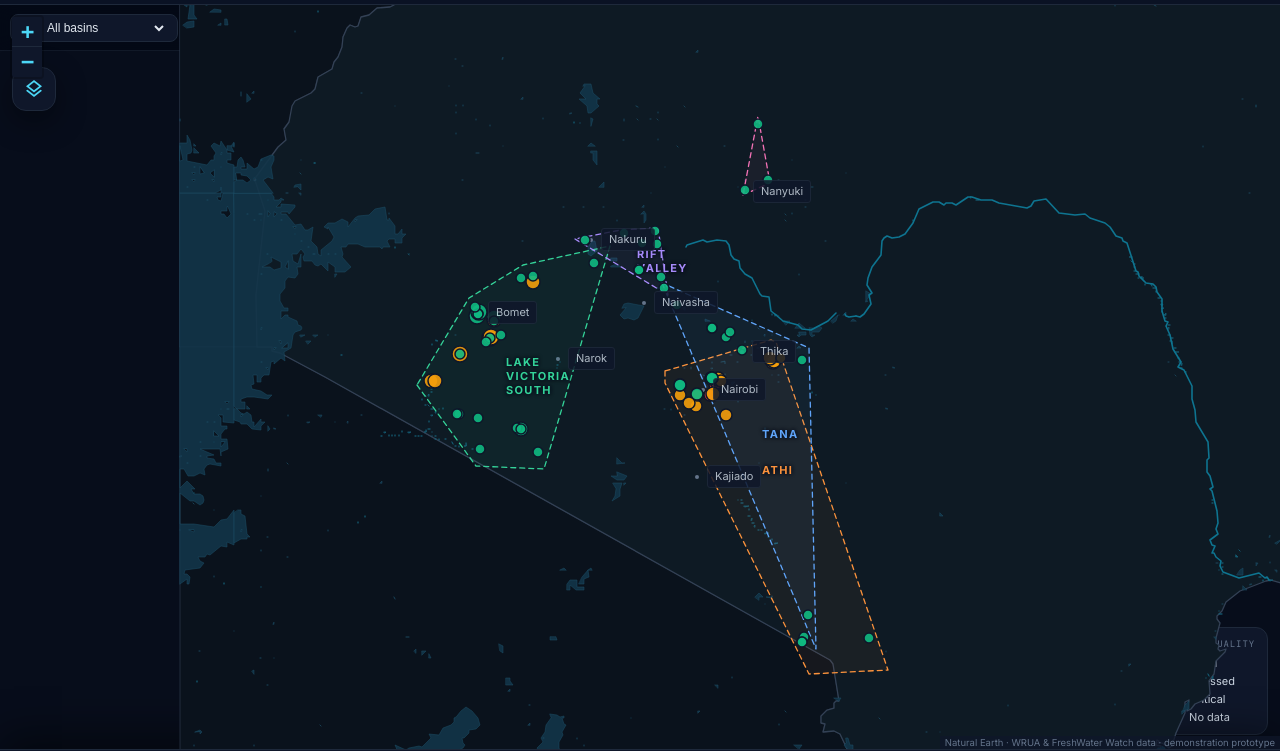
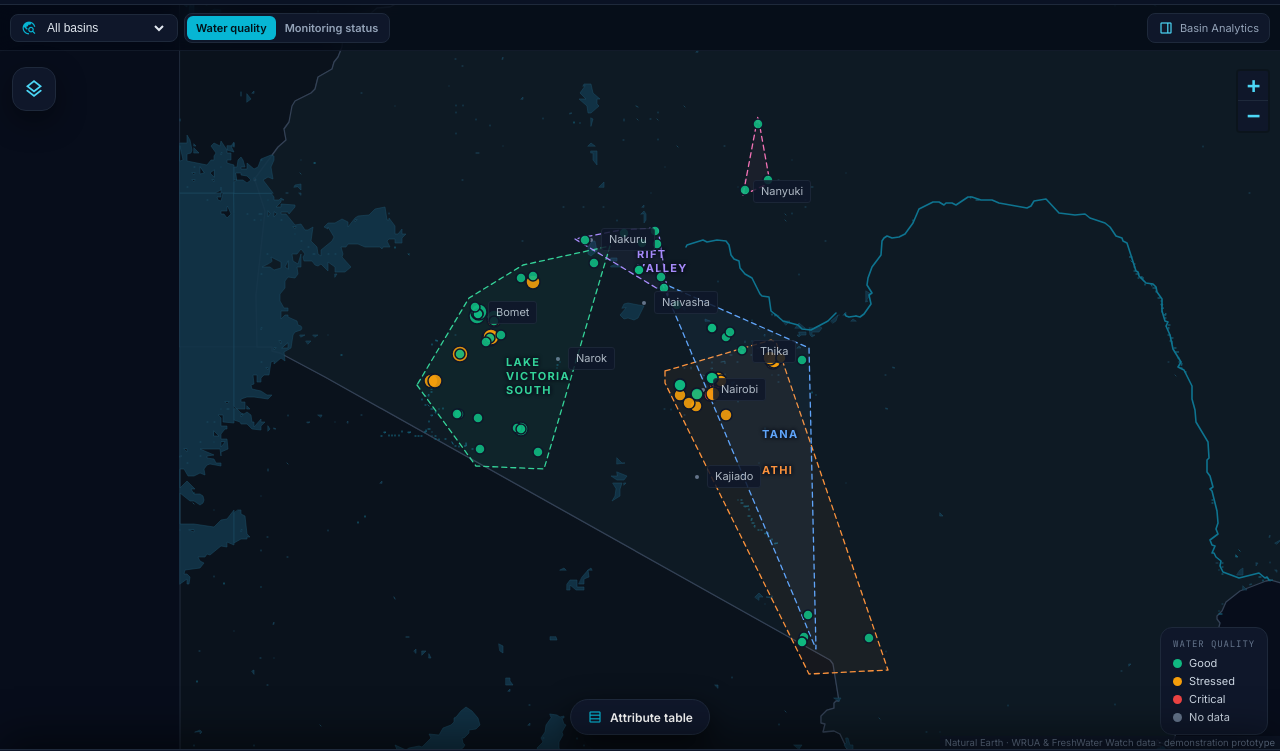
Before and after one commit to PAUL-WK/kenawrua-river-mapping, a website built with Vite: page index.html in a window 1280 px wide. Shown: the part 51-802 px from the top of the page. Built offline with nearby package versions, Linux system fonts and the light colour scheme.

Commit message:
Fix map canvas painting over the UI panels during zoom
#map had no z-index, so it didn't establish its own stacking context.
Leaflet's internal panes/controls carry z-index values from ~200 up to
1000+, which were competing directly with this app's own overlay
z-indexes (25-45 on the attribute table, legend, layers panel, HUD)
at the parent level instead of staying contained inside the map —
so zooming could make the map render on top of everything else.

Also moved the zoom +/- control to top-right: its default top-left
position collided with the layers FAB/panel living in that corner.

```diff
--- a/src/main.js
+++ b/src/main.js
@@ -94,7 +94,10 @@ BASINS.forEach(b => { const o = document.createElement('option'); o.value = b; o
 basinSelect.onchange = () => { basinFilter = basinSelect.value; refresh(); };
 
 // ---------------- map ----------------
-const map = L.map('map', { zoomSnap: 0.25, attributionControl: true }).fitBounds([[-3.3, 34.4], [0.9, 38.4]]);
+// zoomControl: false — the default top-left position collides with the layers FAB/panel,
+// which also live in that corner. Re-added top-right below instead (see leaflet overrides in app.css).
+const map = L.map('map', { zoomSnap: 0.25, attributionControl: true, zoomControl: false }).fitBounds([[-3.3, 34.4], [0.9, 38.4]]);
+L.control.zoom({ position: 'topright' }).addTo(map);
 map.attributionControl.setPrefix(false).addAttribution('Natural Earth · WRUA &amp; FreshWater Watch data · demonstration prototype');
 map.createPane('basemap').style.zIndex = 250;
 
--- a/src/styles/app.css
+++ b/src/styles/app.css
@@ -41,7 +41,12 @@ input{font:inherit}
 /* views */
 .view{flex:1;min-height:0;position:relative}
 #view-map{display:flex;flex-direction:column}
-#map{position:absolute;inset:0}
+#map{position:absolute;inset:0;z-index:1}
+/* Leaflet assigns its internal panes/controls z-indexes from ~200 up to 1000+ during zoom
+   animations. Without #map establishing its own stacking context (position + z-index together),
+   those internal values compete directly with this app's own overlay z-indexes (25–45) at the
+   parent level instead of staying contained — so the map would render on top of the attribute
+   table, HUD, and layers panel while zooming. z-index:1 above fixes that. */
 .map-subbar{position:absolute;top:0;left:0;right:0;z-index:30;height:46px;background:#02081399;backdrop-filter:blur(10px);
   border-bottom:1px solid var(--line-soft);display:flex;align-items:center;justify-content:space-between;padding:0 10px;gap:8px}
 .subbar-left{display:flex;align-items:center;gap:6px;overflow-x:auto;scrollbar-width:none}
@@ -129,6 +134,10 @@ table.attr tbody tr.sel{background:#06b6d422}
 
 /* leaflet overrides */
 .leaflet-container{background:var(--bg);font-family:Inter,sans-serif}
+/* the map-subbar sits 46px tall at the top of #map; Leaflet's default 10px top offset puts
+   controls right behind it. The zoom control now lives top-right (see main.js) so it clears
+   the layers FAB/panel in the top-left corner; both corners still need pushing below the subbar. */
+.leaflet-top.leaflet-left,.leaflet-top.leaflet-right{top:54px}
 .leaflet-control-zoom a{background:var(--panel)!important;color:var(--accent-light)!important;border-color:var(--line)!important}
 .leaflet-control-zoom a:hover{background:#1e293b!important}
 .leaflet-control-attribution{background:#0f172abf!important;color:var(--muted2)!important;font-size:9.5px!important}
```
